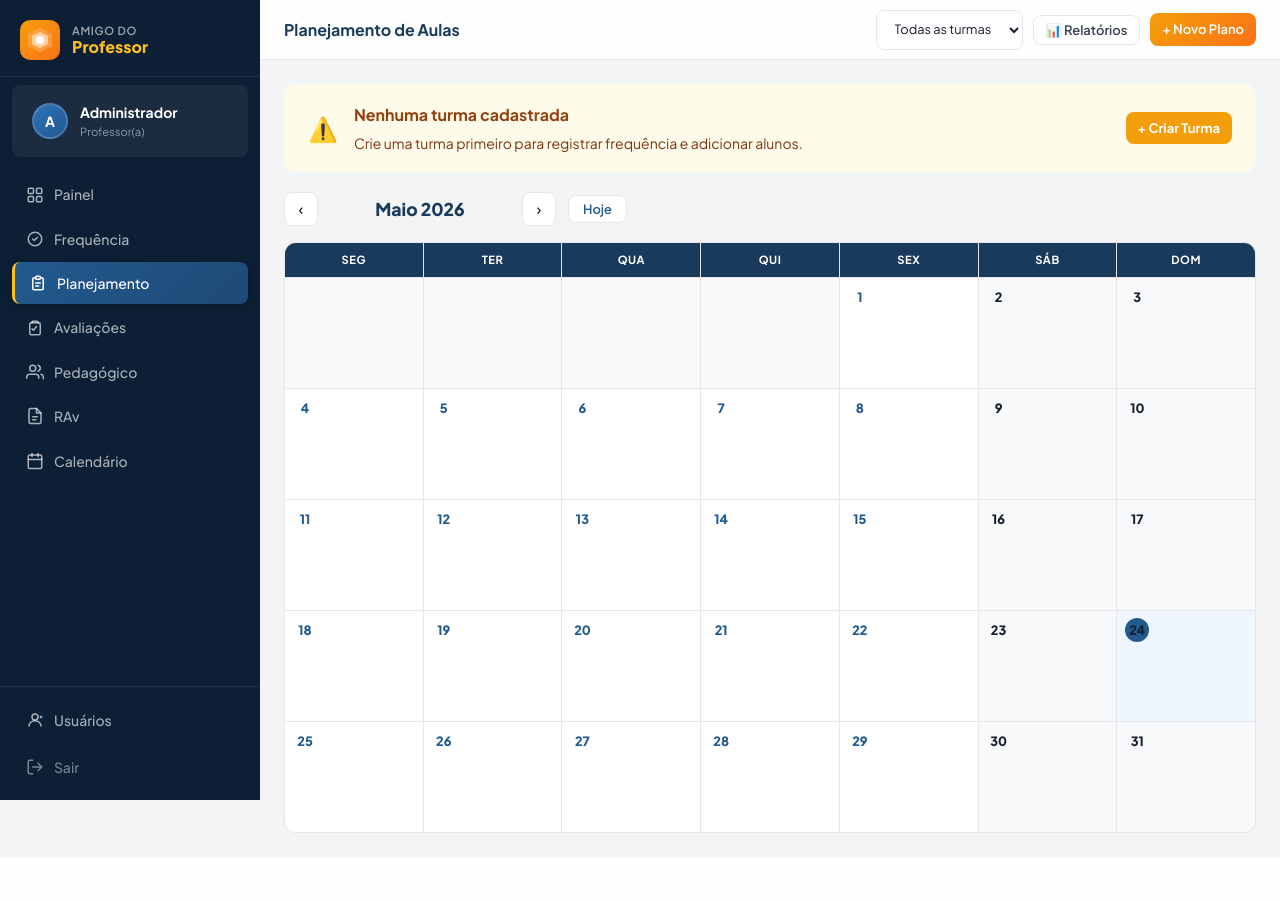
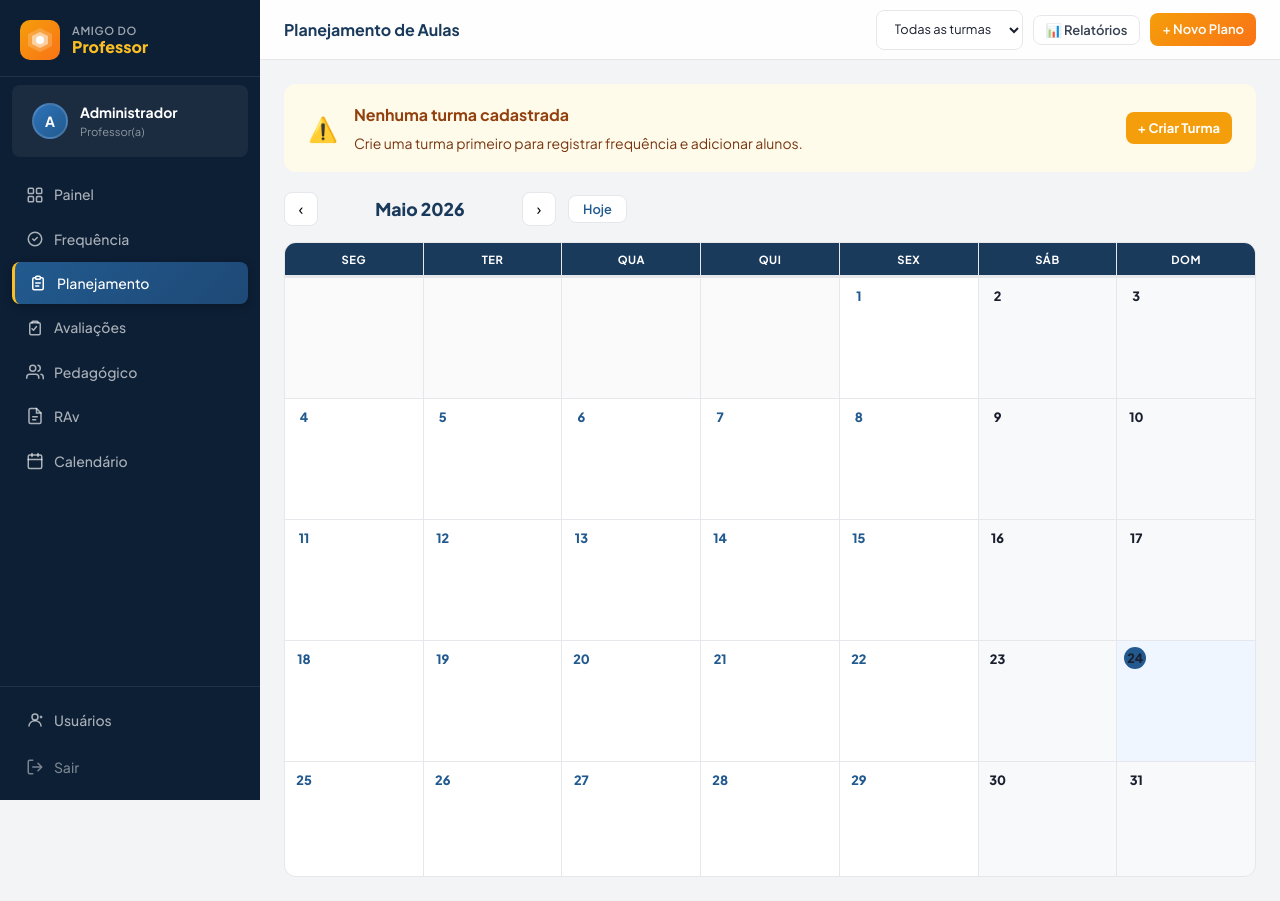
Before and after one commit to mavana1981-boop/AMIGO-PROFESSOR, a Flask app: page /planejamento/ in a window 1280 px wide. Before the commit the page ends 833 px from the top, so only its background shows below. Run offline with Flask 3, Linux system fonts and the light colour scheme; a user stored in the database is signed in; data that the repository does not hold is empty.

Commit message:
Update index.html

```diff
--- a/templates/planejamento/index.html
+++ b/templates/planejamento/index.html
@@ -21,13 +21,13 @@
 
 /* ── Grid ── */
 .cal-grid{display:grid;grid-template-columns:repeat(7,1fr);border:1px solid var(--neutral-200);border-radius:12px;overflow:hidden;background:var(--neutral-200);gap:1px;}
-.cal-dow{background:var(--navy-900);color:white;font-size:.7rem;font-weight:700;text-align:center;padding:8px 4px;text-transform:uppercase;letter-spacing:.05em;}
-.cal-cell{min-height:110px;background:white;padding:7px 8px;position:relative;transition:background .1s;cursor:default;}
+.cal-dow{background:var(--navy-900);color:white;font-size:.7rem;font-weight:700;text-align:center;padding:8px 4px;text-transform:uppercase;letter-spacing:.05em;height:32px!important;box-sizing:border-box;}
+.cal-cell{background:white;padding:6px 7px;position:relative;transition:background .1s;cursor:default;overflow:hidden;}
 .cal-cell:hover{background:var(--navy-50);}
 .cal-cell.vazio{background:var(--neutral-50);cursor:default;}
 .cal-cell.fds{background:#f8f9fa;}
 .cal-cell.hoje-cell{background:var(--navy-50);}
-.cal-cell.hoje-cell .cal-dia{background:var(--navy-700);color:white;border-radius:50%;width:24px;height:24px;display:flex;align-items:center;justify-content:center;}
+.cal-cell.hoje-cell .cal-dia{background:var(--navy-700);color:white;border-radius:50%;width:22px;height:22px;display:flex;align-items:center;justify-content:center;}
 .cal-dia{font-size:.8rem;font-weight:800;color:var(--navy-700);margin-bottom:4px;width:24px;height:24px;display:flex;align-items:center;justify-content:center;}
 .cal-cell.vazio .cal-dia,.cal-cell.fds .cal-dia{color:var(--neutral-300);}
 .cal-event{font-size:.7rem;line-height:1.4;color:var(--navy-800);background:var(--amber-50);border-left:3px solid var(--amber-400);border-radius:0 5px 5px 0;padding:3px 6px;margin-bottom:3px;cursor:pointer;transition:background .1s;white-space:nowrap;overflow:hidden;text-overflow:ellipsis;}
@@ -231,11 +231,29 @@
   }
 
   // Completar última semana
-  const total   = inicio + diasNoMes;
+  const total    = inicio + diasNoMes;
   const restante = (7 - (total % 7)) % 7;
   for (let i = 0; i < restante; i++) {
     grid.insertAdjacentHTML('beforeend', '<div class="cal-cell vazio"></div>');
   }
+
+  // Ajustar altura para caber na viewport
+  ajustarAltura();
+}
+
+function ajustarAltura() {
+  const grid = document.getElementById('calGrid');
+  if (!grid) return;
+  // Conta linhas de dias (exclui os 7 headers DOW)
+  const totalCelulas = grid.children.length - 7;
+  const nLinhas      = Math.ceil(totalCelulas / 7);
+  if (nLinhas === 0) return;
+  // Altura disponível: viewport menos topbar (~60px) nav (~60px) e margens (~40px)
+  const altDisp  = window.innerHeight - 165;
+  const altGrade = Math.max(altDisp, nLinhas * 80); // mínimo 80px por linha
+  const altLinha = Math.floor((altGrade - 34) / nLinhas);
+  grid.style.gridTemplateRows = `34px repeat(${nLinhas}, ${altLinha}px)`;
+  grid.style.height = altGrade + 'px';
 }
 
 // ── Navegação ─────────────────────────────────────────────────────────────────
@@ -318,5 +336,6 @@
 
 // Init
 carregarPlanos(anoAtual, mesAtual);
+window.addEventListener('resize', ajustarAltura);
 </script>
 {% endblock %}
```
